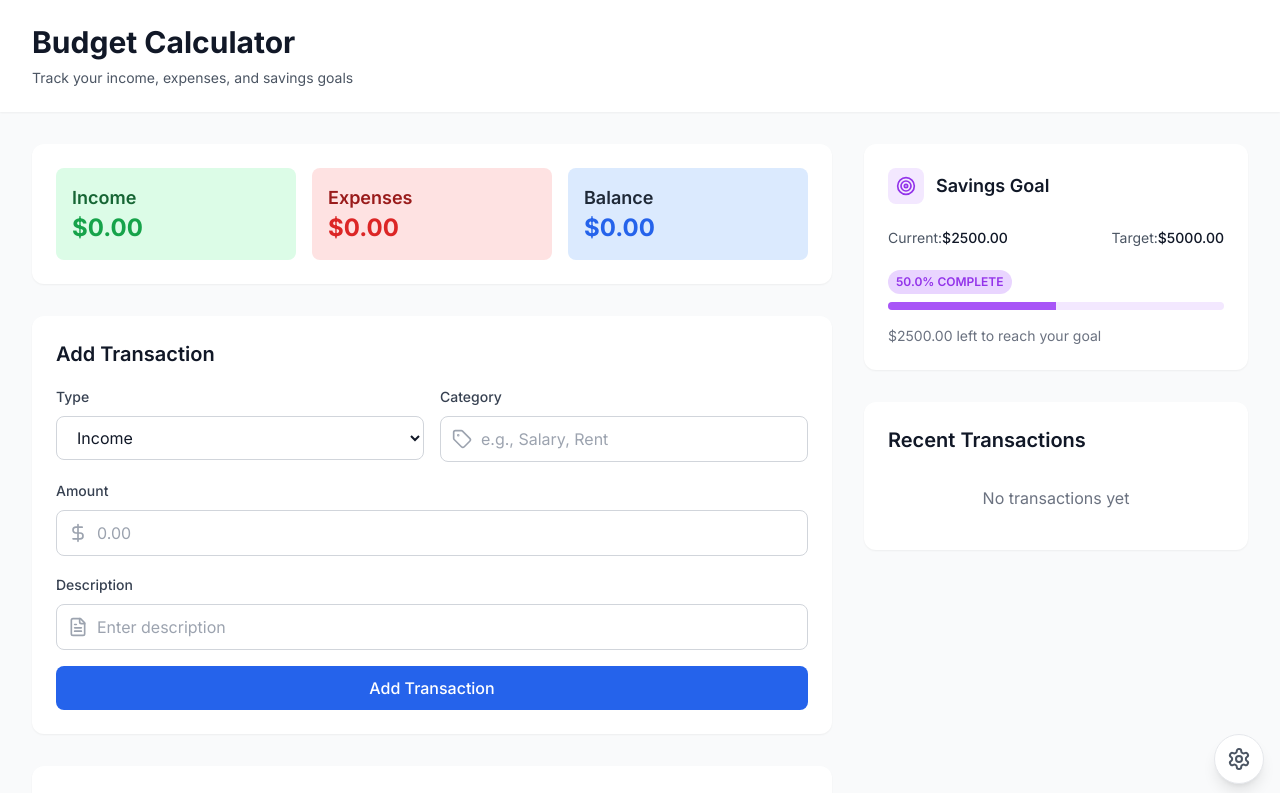
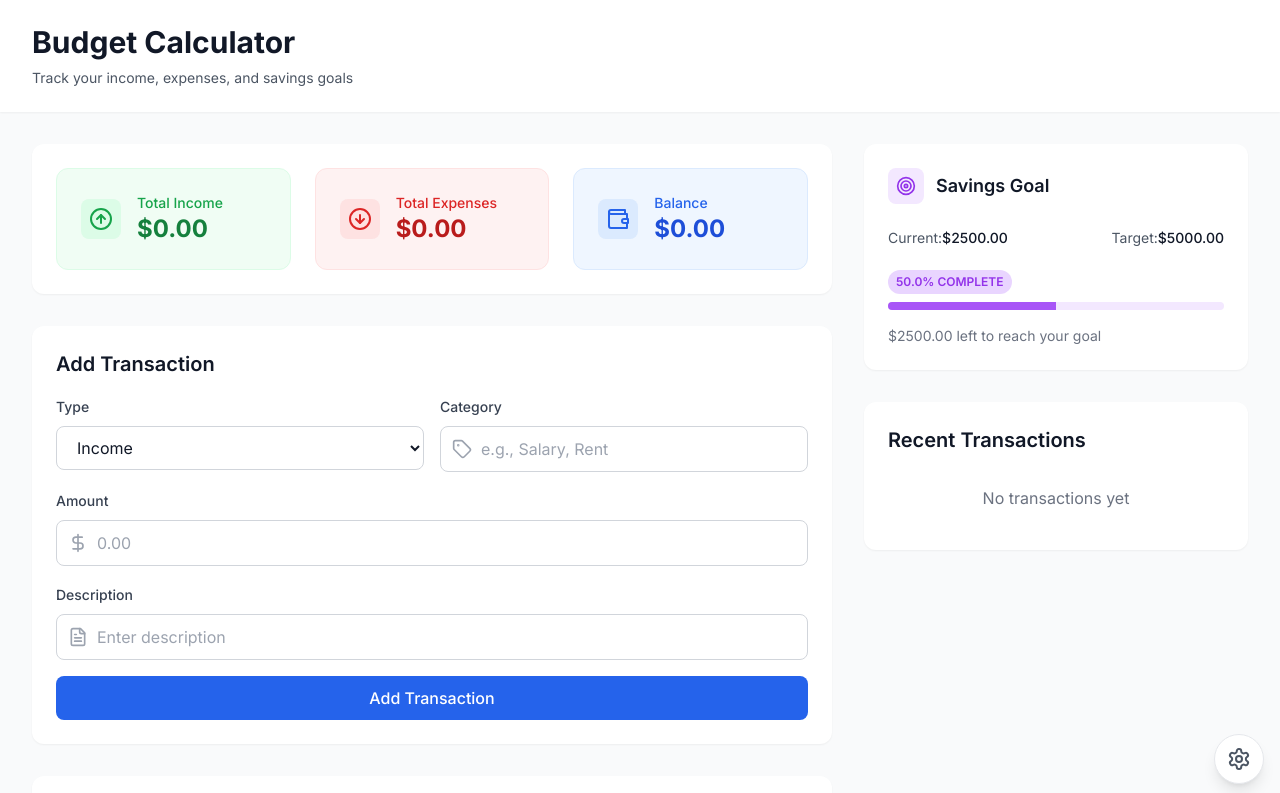
Before and after one commit to ShahedMiah/budget-calculator-app, a Next.js app: page / in a window 1280 px wide. Shown: the top 793 px of the page. Built offline with nearby package versions, Linux system fonts and the light colour scheme.

Commit message:
Update BudgetSummary with currency formatting

```diff
--- a/app/components/BudgetSummary.tsx
+++ b/app/components/BudgetSummary.tsx
@@ -1,4 +1,5 @@
 import React from 'react';
+import { ArrowUpCircle, ArrowDownCircle, Wallet } from 'lucide-react';
 
 type Transaction = {
   type: 'income' | 'expense';
@@ -8,9 +9,10 @@ type Transaction = {
 
 type BudgetSummaryProps = {
   transactions: Transaction[];
+  formatMoney: (amount: number) => string;
 };
 
-export default function BudgetSummary({ transactions }: BudgetSummaryProps) {
+export default function BudgetSummary({ transactions, formatMoney }: BudgetSummaryProps) {
   const totalIncome = transactions
     .filter(t => t.type === 'income')
     .reduce((sum, t) => sum + t.amount, 0);
@@ -22,22 +24,47 @@ export default function BudgetSummary({ transactions }: BudgetSummaryProps) {
   const balance = totalIncome - totalExpenses;
 
   return (
-    <div className="grid grid-cols-3 gap-4">
-      <div className="bg-green-100 p-4 rounded-lg">
-        <h3 className="text-lg font-semibold text-green-800">Income</h3>
-        <p className="text-2xl font-bold text-green-600">${totalIncome.toFixed(2)}</p>
+    <div className="grid grid-cols-1 md:grid-cols-3 gap-6">
+      <div className="rounded-xl border border-green-100 dark:border-green-900 bg-green-50 dark:bg-green-900/20 p-6">
+        <div className="flex items-center gap-4">
+          <div className="p-2 rounded-lg bg-green-100 dark:bg-green-900/40">
+            <ArrowUpCircle className="w-6 h-6 text-green-600 dark:text-green-400" />
+          </div>
+          <div>
+            <p className="text-sm font-medium text-green-600 dark:text-green-400">Total Income</p>
+            <p className="text-2xl font-bold text-green-700 dark:text-green-300">
+              {formatMoney(totalIncome)}
+            </p>
+          </div>
+        </div>
       </div>
 
-      <div className="bg-red-100 p-4 rounded-lg">
-        <h3 className="text-lg font-semibold text-red-800">Expenses</h3>
-        <p className="text-2xl font-bold text-red-600">${totalExpenses.toFixed(2)}</p>
+      <div className="rounded-xl border border-red-100 dark:border-red-900 bg-red-50 dark:bg-red-900/20 p-6">
+        <div className="flex items-center gap-4">
+          <div className="p-2 rounded-lg bg-red-100 dark:bg-red-900/40">
+            <ArrowDownCircle className="w-6 h-6 text-red-600 dark:text-red-400" />
+          </div>
+          <div>
+            <p className="text-sm font-medium text-red-600 dark:text-red-400">Total Expenses</p>
+            <p className="text-2xl font-bold text-red-700 dark:text-red-300">
+              {formatMoney(totalExpenses)}
+            </p>
+          </div>
+        </div>
       </div>
 
-      <div className={`p-4 rounded-lg ${balance >= 0 ? 'bg-blue-100' : 'bg-yellow-100'}`}>
-        <h3 className="text-lg font-semibold text-gray-800">Balance</h3>
-        <p className={`text-2xl font-bold ${balance >= 0 ? 'text-blue-600' : 'text-yellow-600'}`}>
-          ${balance.toFixed(2)}
-        </p>
+      <div className="rounded-xl border border-blue-100 dark:border-blue-900 bg-blue-50 dark:bg-blue-900/20 p-6">
+        <div className="flex items-center gap-4">
+          <div className="p-2 rounded-lg bg-blue-100 dark:bg-blue-900/40">
+            <Wallet className="w-6 h-6 text-blue-600 dark:text-blue-400" />
+          </div>
+          <div>
+            <p className="text-sm font-medium text-blue-600 dark:text-blue-400">Balance</p>
+            <p className="text-2xl font-bold text-blue-700 dark:text-blue-300">
+              {formatMoney(balance)}
+            </p>
+          </div>
+        </div>
       </div>
     </div>
   );
```
